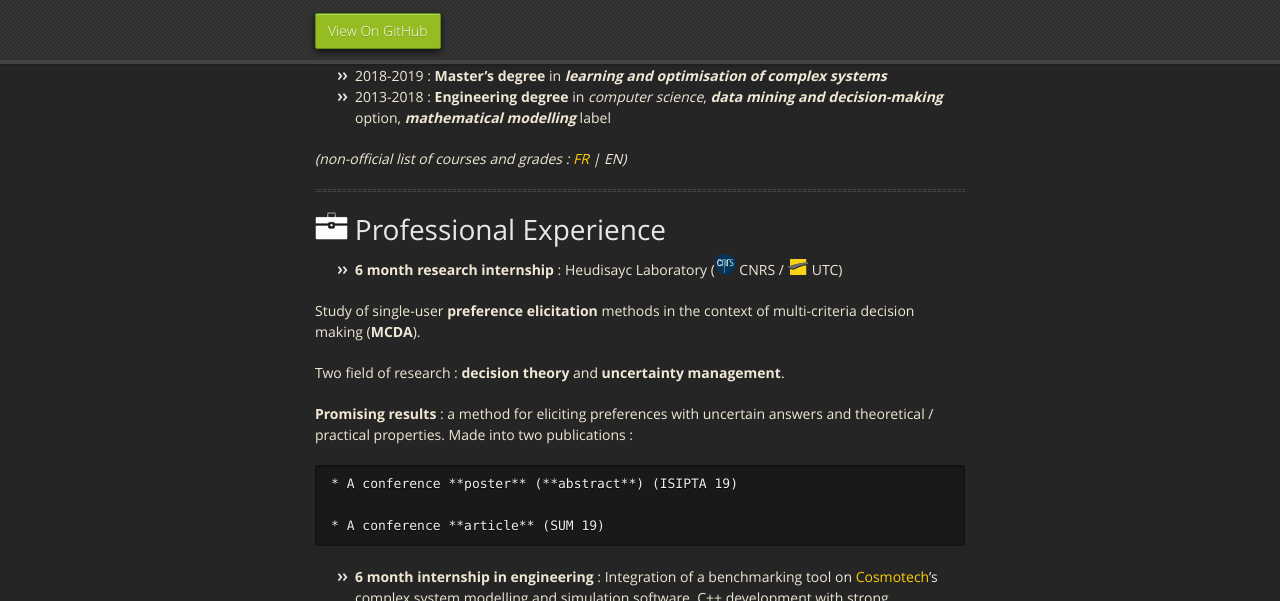
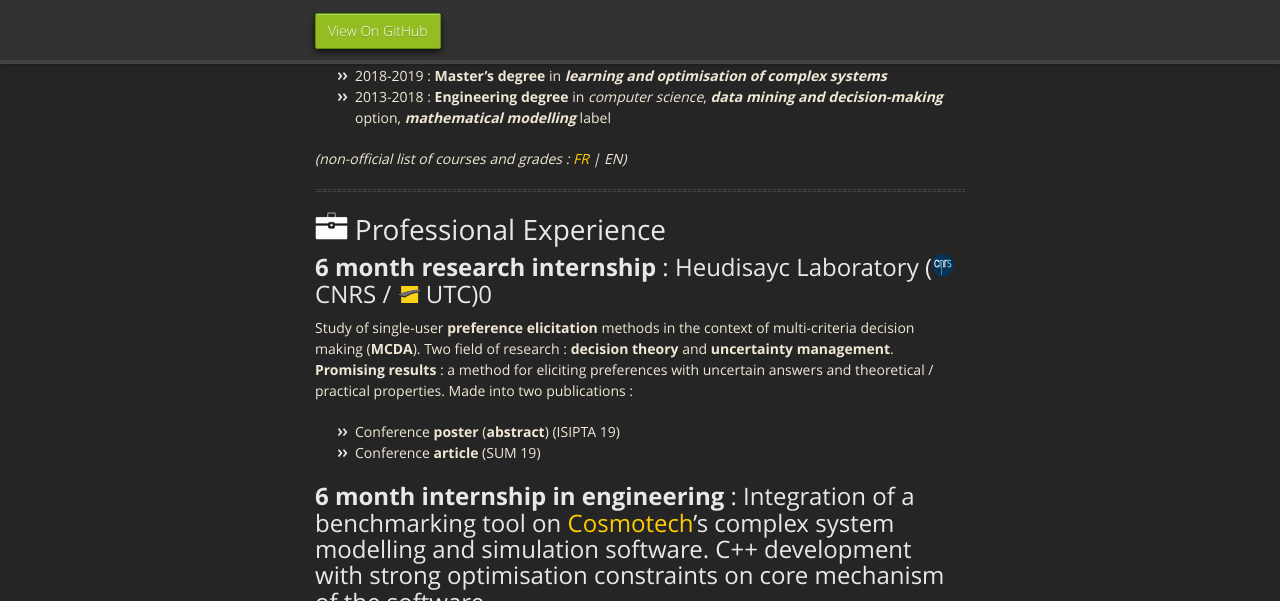
Before and after one commit to plougue/plougue.github.io, a Jekyll site: the page built from index.md, in a window 1280 px wide and 900 px high, scrolled down 726 px, cut to the strip 0-601 px from the top of the window. Built offline with Jekyll 4.4.1, drawn with Linux system fonts in a browser that asks for light colours; our own code applies the rules of GitHub Pages for plain Markdown files.

Commit message:
Markdown

```diff
--- a/index.md
+++ b/index.md
@@ -38,20 +38,16 @@ Double-diploma at the **UTC** (*Université de Technologie de Compiègne*, frenc
 <hr id="experience"/>
 # <img src="images/Logos/travail.svg" width="5%" /> Professional Experience
 
-* **6 month research internship** : Heudisayc Laboratory (<img src="images/Logos/cnrs.svg" width="3.4%" /> CNRS / <img src="images/Logos/utc.svg" width="3.4%" /> UTC)
-
+## **6 month research internship** : Heudisayc Laboratory (<img src="images/Logos/cnrs.svg" width="3.4%" /> CNRS / <img src="images/Logos/utc.svg" width="3.4%" /> UTC)0
 Study of single-user **preference elicitation** methods in the context of multi-criteria decision making (**MCDA**).
-
 Two field of research : **decision theory** and **uncertainty management**.
-
 **Promising results** : a method for eliciting preferences with uncertain answers and theoretical / practical properties.
 Made into two publications :
 
-    * A conference **poster** (**abstract**) (ISIPTA 19)
+* Conference **poster** (**abstract**) (ISIPTA 19)
+* Conference **article** (SUM 19)
 
-    * A conference **article** (SUM 19)
-
-* **6 month internship in engineering** : Integration of a benchmarking tool on [Cosmotech](https://cosmotech.com/)'s complex system modelling and simulation software. C++ development with strong optimisation constraints on core mechanism of the software.
+## **6 month internship in engineering** : Integration of a benchmarking tool on [Cosmotech](https://cosmotech.com/)'s complex system modelling and simulation software. C++ development with strong optimisation constraints on core mechanism of the software.
 
 
 <p align="center">
```
